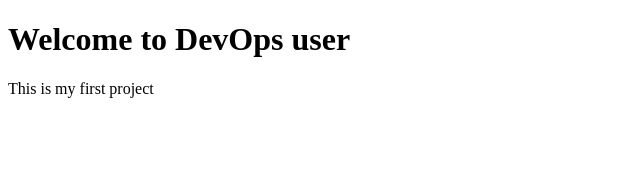
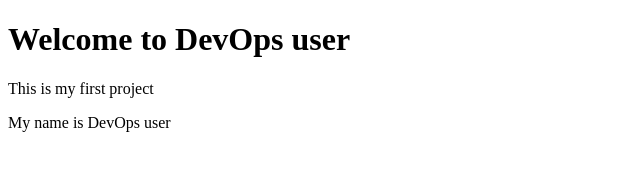
Before and after one commit to Siddhesh25197/FirstProject, a plain HTML site: page index.html in a window 1280 px wide. Shown: the whole page, without its empty margins (0-640 px from the left). Drawn offline with Linux system fonts and the light colour scheme.

Commit message:
Thirst Commit

```diff
--- a/index.html
+++ b/index.html
@@ -8,5 +8,6 @@
 <body>
     <h1>Welcome to DevOps user</h1>
     <p>This is my first project   </p>
+    <p>My name is DevOps user</p>
 </body>
 </html>
```
